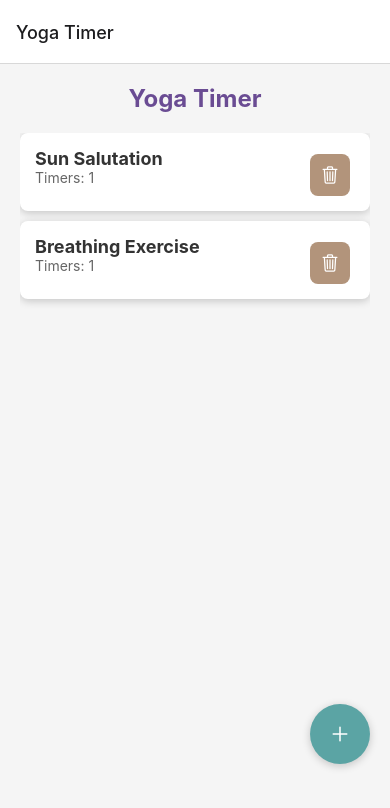
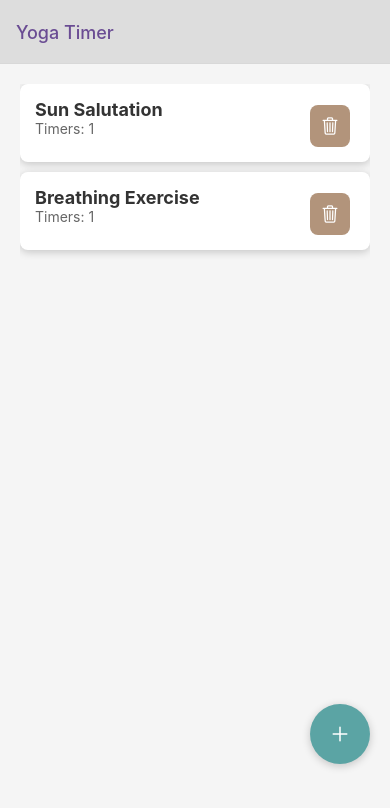
Before and after one commit to orlavy1976/YogaTimer3, a React Native app: screen /ExerciseList in a window 390 px wide. Shown: the top 808 px of the page. Built offline with nearby package versions, Linux system fonts and the light colour scheme.

Commit message:
change the screen title color

```diff
--- a/components/ExerciseList.js
+++ b/components/ExerciseList.js
@@ -14,7 +14,6 @@ const ExerciseList = ({ navigation }) => {
 
   return (
     <View style={styles.container}>
-      <Text style={styles.header}>Yoga Timer</Text>
       <FlatList
         data={exercises}
         keyExtractor={(item) => item.id}
--- a/navigation/StackNavigator.js
+++ b/navigation/StackNavigator.js
@@ -9,7 +9,11 @@ const Stack = createNativeStackNavigator();
 export default function StackNavigator() {
   return (
     <NavigationContainer>
-      <Stack.Navigator>
+      <Stack.Navigator
+        screenOptions={{
+          headerTintColor: '#6a4c93', // Set the title color here
+          headerStyle: { backgroundColor: '#dddddd' }, // Optionally, set the background color of the header
+        }}>
         <Stack.Screen name="ExerciseList" component={ExerciseList} options={{ title: 'Yoga Timer' }} />
         <Stack.Screen name="ExerciseDetails" component={ExerciseDetails} options={{ title: 'Exercise Details' }} />
         <Stack.Screen name="TimerDetails" component={TimerDetails} options={{ title: 'Timer Details' }} />
```
